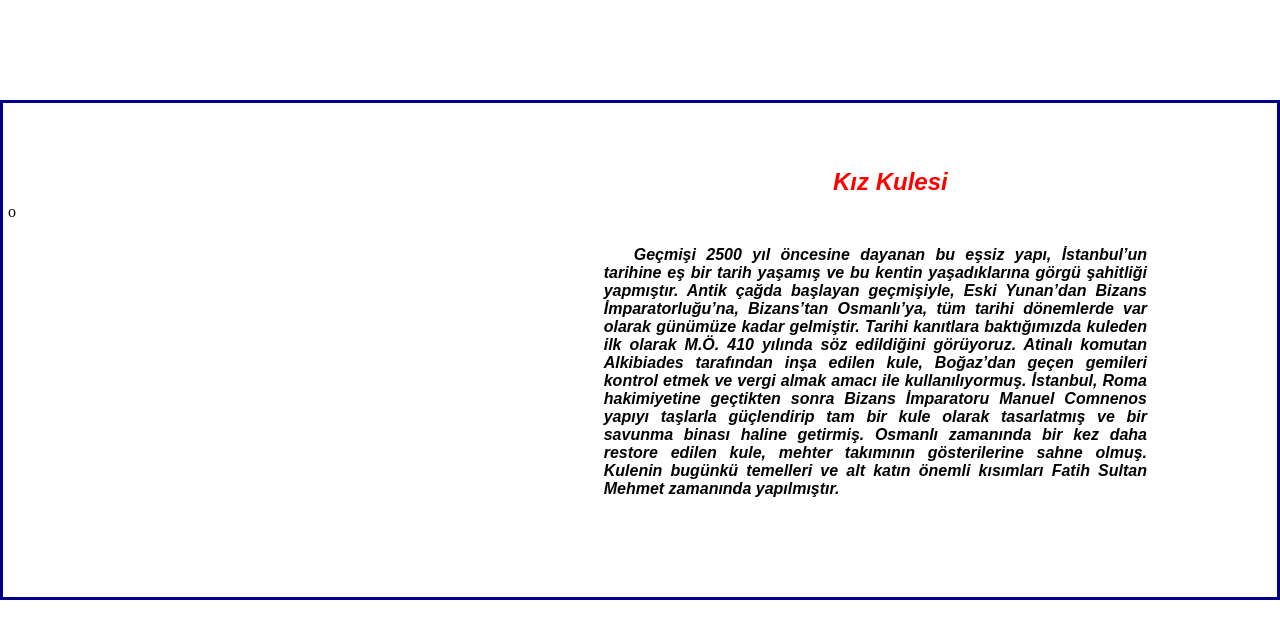
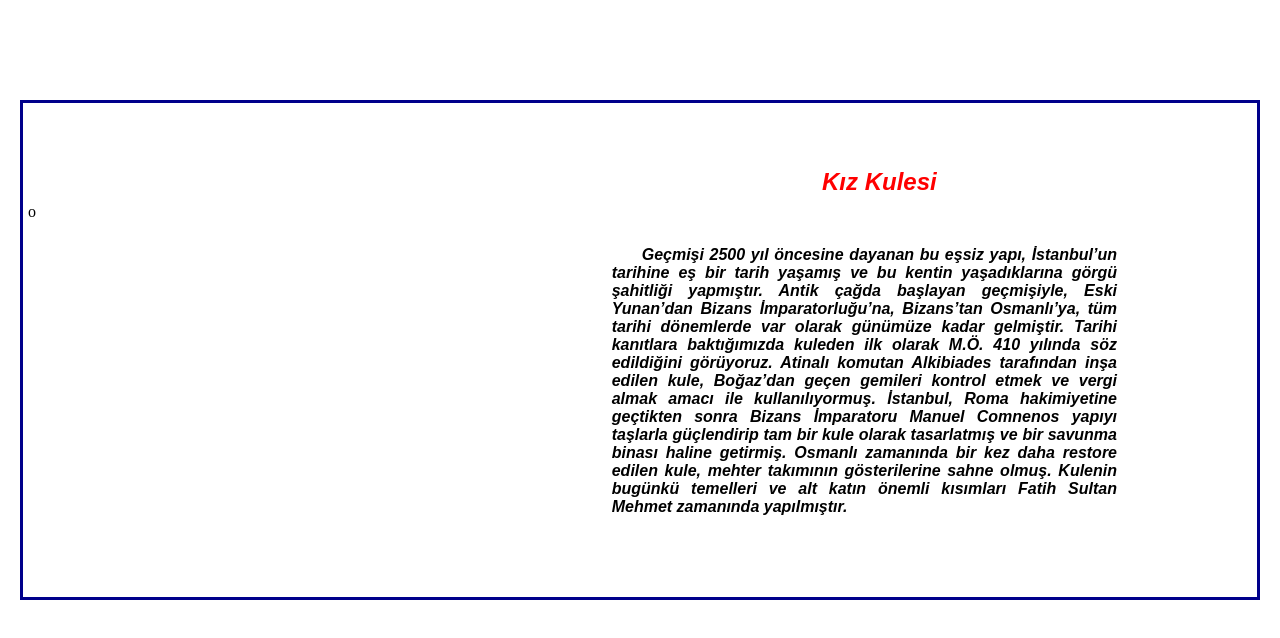
Before and after one commit to ByMaglite/Workshop_Code_challenge, a plain HTML site: page index.html in a window 1280 px wide. Drawn offline with Linux system fonts and the light colour scheme.

Commit message:
margin right değiştirildi

```diff
--- a/style.css
+++ b/style.css
@@ -1,6 +1,6 @@
 *{
     padding: 0px;
-    margin: 50px 0px;
+    margin: 50px 10px;
     box-sizing: border-box;
 }
 .container{
```
